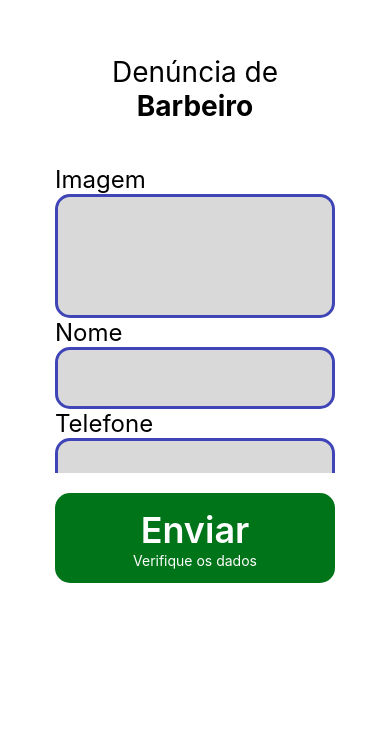
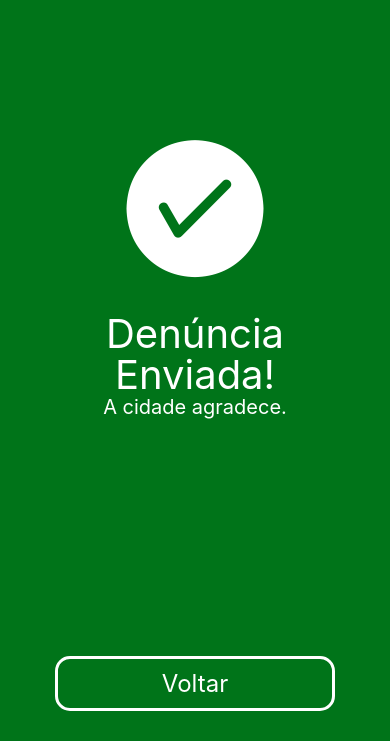
Before and after one commit to ItamarLu/Vigilancia_Vetorial, a React Native app in the folder DenunciaEndemiaApp/: screen /DenunciaFeita in a window 390 px wide. Shown: the part 103-844 px from the top of the page. Built offline with nearby package versions, Linux system fonts and the light colour scheme.

Commit message:
App basico feito, funções de navegação e camera funcionando

```diff
--- a/DenunciaEndemiaApp/App.js
+++ b/DenunciaEndemiaApp/App.js
@@ -1,21 +1,24 @@
 import React from 'react'
-import { View, StyleSheet } from 'react-native'
-// import FazerDenuncia from './src/screens/FazerDenuncia'
-// import MotivoDenuncia from './src/screens/MotivoDenuncia'
+import FazerDenuncia from './src/screens/FazerDenuncia'
+import MotivoDenuncia from './src/screens/MotivoDenuncia'
 import DadosDenuncia from './src/screens/DadosDenuncia'
+import DenunciaFeita from './src/screens/DenunciaFeita'
+import { NavigationContainer } from '@react-navigation/native'
+import { createNativeStackNavigator } from '@react-navigation/native-stack'
+
+const Stack = createNativeStackNavigator()
 
 const App = () => {
-  const { container } = styles
   return (
-    <View style={container}>
-      <DadosDenuncia />
-    </View>
+    <NavigationContainer>
+      <Stack.Navigator>
+        <Stack.Screen name="FazerDenuncia" component={FazerDenuncia} options={{headerShown: false}}/>
+        <Stack.Screen name="MotivoDenuncia" component={MotivoDenuncia} options={{headerShown: false}}/>
+        <Stack.Screen name="DadosDenuncia" component={DadosDenuncia} options={{headerShown: false}}/>
+        <Stack.Screen name="DenunciaFeita" component={DenunciaFeita} options={{headerShown: false}}/>
+      </Stack.Navigator>
+    </NavigationContainer>
   )
 }
 
-const styles = StyleSheet.create({
-  container: {
-    flex: 1
-  }
-})
 export default App
--- a/DenunciaEndemiaApp/app.json
+++ b/DenunciaEndemiaApp/app.json
@@ -25,6 +25,14 @@
     },
     "web": {
       "favicon": "./assets/favicon.png"
-    }
+    },
+    "plugins": [
+      [
+        "expo-image-picker",
+        {
+          "photosPermission": "The app accesses your photos to let you share them with your friends."
+        }
+      ]
+    ]
   }
 }
--- a/DenunciaEndemiaApp/src/components/BotaoIconeTexto.js
+++ b/DenunciaEndemiaApp/src/components/BotaoIconeTexto.js
@@ -1,14 +1,14 @@
 import React from "react"
-import {TouchableOpacity, Text } from "react-native"
+import { Text } from "react-native"
 import { Feather } from "@expo/vector-icons"
 
 const BotaoIconeTexto = (props) => {
-  const { wrapperStyle, nomeIcone, tamanhoIcone, textoStyle, texto } = props
+  const { nomeIcone, tamanhoIcone, textoStyle, texto } = props
   return (
-    <TouchableOpacity style={wrapperStyle}>
-      <Feather name={nomeIcone} size={tamanhoIcone} color={"white"}/>
+    <>
+      <Feather name={nomeIcone} size={tamanhoIcone} color={"white"} />
       <Text style={textoStyle}>{texto}</Text>
-    </TouchableOpacity>
+    </>
   )
 }
 
--- /dev/null
+++ b/DenunciaEndemiaApp/src/components/TextInputText.js
@@ -0,0 +1,14 @@
+import React from "react";
+import { View, Text, TextInput} from 'react-native'
+
+const TextInputText = (props) => {
+  const { headerStyle, text, textInputStyle} = props
+  return (
+    <View>
+      <Text style={headerStyle}>{text}</Text>
+      <TextInput style={textInputStyle}></TextInput>
+    </View>
+  )
+}
+
+export default TextInputText
--- /dev/null
+++ b/DenunciaEndemiaApp/src/hooks/GetImageCamera.js
@@ -0,0 +1,14 @@
+import React from "react"
+import * as ImagePicker from 'expo-image-picker'
+
+export const GetImageCamera = async () => {
+  const result = await ImagePicker.launchCameraAsync({
+    allowsEditing: true,
+    base64: true,
+    quality: 1
+  })
+
+  if (!result.canceled) {
+    return(result.assets[0].uri)
+  }
+}
--- /dev/null
+++ b/DenunciaEndemiaApp/src/hooks/GetImageLibrary.js
@@ -0,0 +1,14 @@
+import React from "react"
+import * as ImagePicker from 'expo-image-picker'
+
+export const GetImageLibrary = async () => {
+  const result = await ImagePicker.launchImageLibraryAsync({
+    allowsEditing: true,
+    base64: true,
+    quality: 1
+  })
+
+  if (!result.canceled) {
+    return(result.assets[0].uri)
+  }
+}
--- a/DenunciaEndemiaApp/src/screens/DadosDenuncia.js
+++ b/DenunciaEndemiaApp/src/screens/DadosDenuncia.js
@@ -1,38 +1,51 @@
-import React from "react";
-import { SafeAreaView, StyleSheet, Text, TouchableOpacity, View, ScrollView, TextInput } from "react-native";
+import React, { useState } from "react"
+import { SafeAreaView, StyleSheet, Text, TouchableOpacity, View, ScrollView, Image } from "react-native"
+import TextInputText from "../components/TextInputText"
+import { Feather } from '@expo/vector-icons'
+import { GetImageLibrary } from "../hooks/GetImageLibrary"
+import { GetImageCamera } from "../hooks/GetImageCamera"
 
-const DadosDenuncia = () => {
-  const { container, wrapperTitle, textoDenuncia, nomeDenuncia, wrapperLista, botaoEnviar, textoEnv, textoVer, sectionHeader, inputImagem, inputTexto } = styles
-
+const DadosDenuncia = ({ route, navigation }) => {
+  const { container, wrapperTitle, textoDenuncia, nomeDenuncia, wrapperLista, botaoEnviar, textoEnv, textoVer, sectionHeader, inputTexto, botaoImagemWrap, botaoImagem, imagePreview } = styles
+  const { motivo } = route.params
+  const [image, setImage] = useState()
   return (
     <SafeAreaView style={container}>
       <View style={wrapperTitle}>
         <Text style={textoDenuncia}>Denúncia de</Text>
-        <Text style={[textoDenuncia, nomeDenuncia]}>Barbeiro</Text>
+        <Text style={[textoDenuncia, nomeDenuncia]}>{motivo}</Text>
       </View>
 
       <View style={wrapperLista}>
         <ScrollView>
           <View>
-            <Text style={sectionHeader}>Imagem</Text>
-            <TextInput style={inputImagem}></TextInput>
+            <Text style={sectionHeader}>{'Imagem'}</Text>
+            <View style={botaoImagemWrap}>
+              <TouchableOpacity style={botaoImagem} onPress={async () => {
+                const uriValue = await GetImageCamera()
+                setImage(uriValue)
+              }}>
+                <Feather name="camera" size={40} color="#3F45B6" />
+              </TouchableOpacity>
+              <TouchableOpacity style={botaoImagem} onPress={async () => {
+                const uriValue = await GetImageLibrary()
+                setImage(uriValue)
+              }}>
+                <Feather name="folder" size={40} color="#3F45B6" />
+              </TouchableOpacity>
+              <Image source={{ uri: image }} style={imagePreview}/>
+            </View>
           </View>
-          <View>
-            <Text style={sectionHeader}>Nome</Text>
-            <TextInput style={inputTexto}></TextInput>
-          </View>
-          <View>
-            <Text style={sectionHeader}>Telefone</Text>
-            <TextInput style={inputTexto}></TextInput>
-          </View>
-          <View>
-            <Text style={sectionHeader}>E-mail</Text>
-            <TextInput style={inputTexto}></TextInput>
-          </View>
+
+          <TextInputText headerStyle={sectionHeader} text={'Nome'} textInputStyle={inputTexto} />
+
+          <TextInputText headerStyle={sectionHeader} text={'Telefone'} textInputStyle={inputTexto} />
+
+          <TextInputText headerStyle={sectionHeader} text={'E-mail'} textInputStyle={inputTexto} />
         </ScrollView>
       </View>
 
-      <TouchableOpacity style={botaoEnviar}>
+      <TouchableOpacity style={botaoEnviar} onPress={() => navigation.navigate('DenunciaFeita')}>
         <Text style={textoEnv}>Enviar</Text>
         <Text style={textoVer}>Verifique os dados</Text>
       </TouchableOpacity>
@@ -60,7 +73,7 @@ const styles = StyleSheet.create({
   },
   wrapperLista: {
     width: 280,
-    height: 308,
+    height: 308
   },
   botaoEnviar: {
     backgroundColor: '#007419',
@@ -77,19 +90,10 @@ const styles = StyleSheet.create({
 
   },
   textoVer: {
-    color: 'white',
+    color: 'white'
   },
   sectionHeader: {
     fontSize: 24
-  },
-  inputImagem: {
-    borderStyle:'solid',
-    borderWidth: 3,
-    borderColor: '#3F45B6',
-    borderRadius: 15,
-    backgroundColor: '#D9D9D9',
-    height: 124,
-    padding: 10
   },
   inputTexto: {
     borderStyle:'solid',
@@ -99,6 +103,26 @@ const styles = StyleSheet.create({
     backgroundColor: '#D9D9D9',
     height: 62,
     padding: 10
+  },
+  botaoImagemWrap: {
+    flexDirection: 'row',
+    gap: 10
+  },
+  botaoImagem: {
+    borderWidth: 3,
+    borderRadius: 15,
+    borderColor: '#3F45B6',
+    height: 62,
+    width: 62,
+    justifyContent: 'center',
+    alignItems: 'center',
+    backgroundColor: '#D9D9D9'
+  },
+  imagePreview: {
+    borderWidth: 3,
+    borderRadius: 15,
+    height: 62,
+    width: 62
   }
 })
 export default DadosDenuncia
--- /dev/null
+++ b/DenunciaEndemiaApp/src/screens/DenunciaFeita.js
@@ -0,0 +1,72 @@
+import React from "react"
+import { SafeAreaView, Text, TouchableOpacity, StyleSheet, View } from "react-native"
+import { AntDesign } from '@expo/vector-icons'
+
+const DenunciaFeita = ({ navigation }) => {
+  const { container, textoEnvi, textoAgra, textWrap, botaoVoltar, textoBotao, checkTextContainer, iconWrap } = styles
+  return (
+    <SafeAreaView style={container}>
+      <View style={checkTextContainer}>
+        <View style={iconWrap}>
+          <AntDesign name="checkcircle" size={137} color="white" />
+        </View>
+        <View style={textWrap}>
+          <Text style={textoEnvi}>Denúncia Enviada!</Text>
+          <Text style={textoAgra}>A cidade agradece.</Text>
+        </View>
+      </View>
+      <TouchableOpacity style={botaoVoltar} onPress={() => navigation.navigate('FazerDenuncia')}>
+        <Text style={textoBotao}>Voltar</Text>
+      </TouchableOpacity>
+    </SafeAreaView>
+  )
+}
+
+const styles = StyleSheet.create({
+  container: {
+    flex: 1,
+    justifyContent: 'space-between',
+    alignItems: 'center',
+    backgroundColor: '#007419'
+  },
+  checkTextContainer: {
+    flex: 1,
+    justifyContent: "center"
+  },
+  iconWrap: {
+    alignItems: "center"
+  },
+  textWrap: {
+    width: 200,
+    alignItems: 'center',
+    marginTop: 30
+  },
+  textoEnvi: {
+    color: 'white',
+    fontSize: 40,
+    textAlign: 'center',
+    lineHeight: 41
+  },
+  textoAgra: {
+    color: 'white',
+    fontSize: 20,
+    lineHeight: 24
+  },
+  botaoVoltar: {
+    width: 280,
+    height: 55,
+    borderWidth: 3,
+    borderStyle: 'solid',
+    borderRadius: 15,
+    borderColor: 'white',
+    justifyContent: 'center',
+    alignItems: 'center',
+    marginBottom: 30
+  },
+  textoBotao: {
+    color: 'white',
+    fontSize: 24
+  }
+})
+
+export default DenunciaFeita
```
Also changed, not shown: DenunciaEndemiaApp/package.json (+6 -1 lines), DenunciaEndemiaApp/src/components/BotaoImagemTexto.js (+10 -10 lines), DenunciaEndemiaApp/src/screens/FazerDenuncia.js (+11 -5 lines), DenunciaEndemiaApp/src/screens/MotivoDenuncia.js (+14 -6 lines), DenunciaEndemiaApp/icons/logoJuazeiro.svg (added), 1 other file (tests, documents, lock files or other folders).
